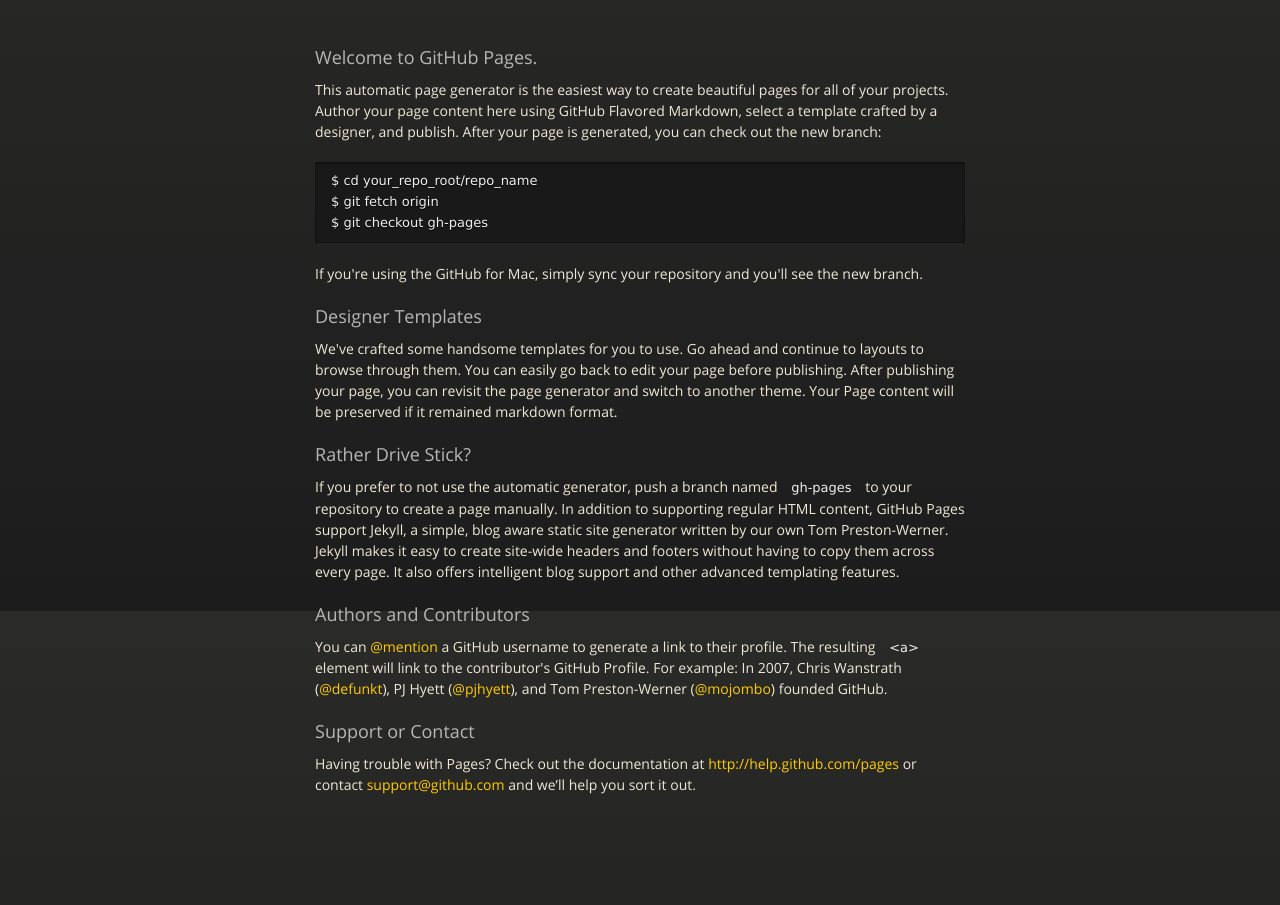
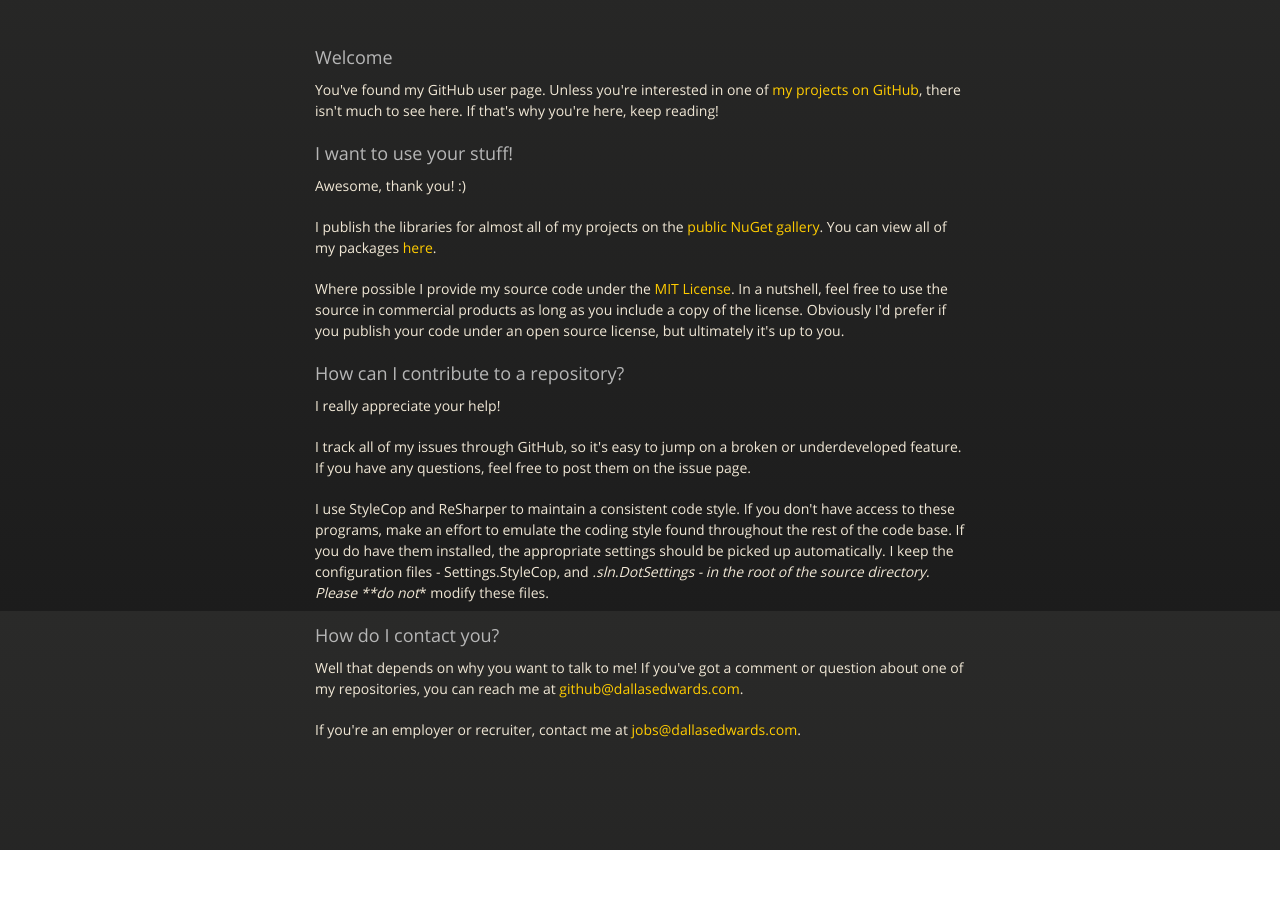
Before and after one commit to edwardsdl/edwardsdl.github.io, a plain HTML site: page index.html in a window 1280 px wide. Shown: the part 189-1094 px from the top of the page. After the commit the page ends 1039 px from the top, so only its background shows below. Drawn offline with nearby package versions, Linux system fonts and the light colour scheme.

Commit message:
Replace master branch with page content via GitHub

```diff
--- a/index.html
+++ b/index.html
@@ -3,7 +3,7 @@
   <head>
     <meta charset="utf-8">
     <meta http-equiv="X-UA-Compatible" content="chrome=1">
-    <title>edwardsdl.github.io by edwardsdl</title>
+    <title>Dallas @ GitHub by edwardsdl</title>
     <link rel="stylesheet" href="stylesheets/styles.css">
     <link rel="stylesheet" href="stylesheets/pygment_trac.css">
     <script src="https://ajax.googleapis.com/ajax/libs/jquery/1.7.1/jquery.min.js"></script>
@@ -28,39 +28,38 @@
 
       <section>
         <div id="title">
-          <h1>edwardsdl.github.io</h1>
+          <h1>Dallas @ GitHub</h1>
           <p></p>
           <hr>
           <span class="credits left">Project maintained by <a href="https://github.com/edwardsdl">edwardsdl</a></span>
           <span class="credits right">Hosted on GitHub Pages &mdash; Theme by <a href="http://twitter.com/#!/michigangraham">mattgraham</a></span>
         </div>
 
-        <h3>Welcome to GitHub Pages.</h3>
+        <h3>Welcome</h3>
 
-<p>This automatic page generator is the easiest way to create beautiful pages for all of your projects. Author your page content here using GitHub Flavored Markdown, select a template crafted by a designer, and publish. After your page is generated, you can check out the new branch:</p>
+<p>You've found my GitHub user page. Unless you're interested in one of <a href="https://github.com/edwardsdl">my projects on GitHub</a>, there isn't much to see here. If that's why you're here, keep reading!</p>
 
-<pre><code>$ cd your_repo_root/repo_name
-$ git fetch origin
-$ git checkout gh-pages
-</code></pre>
+<h3>I want to use your stuff!</h3>
 
-<p>If you're using the GitHub for Mac, simply sync your repository and you'll see the new branch.</p>
+<p>Awesome, thank you! :)</p>
 
-<h3>Designer Templates</h3>
+<p>I publish the libraries for almost all of my projects on the <a href="http://nuget.org/">public NuGet gallery</a>. You can view all of my packages <a href="https://nuget.org/profiles/edwardsdl/">here</a>.</p>
 
-<p>We've crafted some handsome templates for you to use. Go ahead and continue to layouts to browse through them. You can easily go back to edit your page before publishing. After publishing your page, you can revisit the page generator and switch to another theme. Your Page content will be preserved if it remained markdown format.</p>
+<p>Where possible I provide my source code under the <a href="http://opensource.org/licenses/MIT">MIT License</a>. In a nutshell, feel free to use the source in commercial products as long as you include a copy of the license. Obviously I'd prefer if you publish your code under an open source license, but ultimately it's up to you.</p>
 
-<h3>Rather Drive Stick?</h3>
+<h3>How can I contribute to a repository?</h3>
 
-<p>If you prefer to not use the automatic generator, push a branch named <code>gh-pages</code> to your repository to create a page manually. In addition to supporting regular HTML content, GitHub Pages support Jekyll, a simple, blog aware static site generator written by our own Tom Preston-Werner. Jekyll makes it easy to create site-wide headers and footers without having to copy them across every page. It also offers intelligent blog support and other advanced templating features.</p>
+<p>I really appreciate your help!</p>
 
-<h3>Authors and Contributors</h3>
+<p>I track all of my issues through GitHub, so it's easy to jump on a broken or underdeveloped feature. If you have any questions, feel free to post them on the issue page.</p>
 
-<p>You can <a href="https://github.com/blog/821" class="user-mention">@mention</a> a GitHub username to generate a link to their profile. The resulting <code>&lt;a&gt;</code> element will link to the contributor's GitHub Profile. For example: In 2007, Chris Wanstrath (<a href="https://github.com/defunkt" class="user-mention">@defunkt</a>), PJ Hyett (<a href="https://github.com/pjhyett" class="user-mention">@pjhyett</a>), and Tom Preston-Werner (<a href="https://github.com/mojombo" class="user-mention">@mojombo</a>) founded GitHub.</p>
+<p>I use StyleCop and ReSharper to maintain a consistent code style. If you don't have access to these programs, make an effort to emulate the coding style found throughout the rest of the code base. If you do have them installed, the appropriate settings should be picked up automatically. I keep the configuration files - Settings.StyleCop, and <em>.sln.DotSettings - in the root of the source directory. Please **do not</em>* modify these files.</p>
 
-<h3>Support or Contact</h3>
+<h3>How do I contact you?</h3>
 
-<p>Having trouble with Pages? Check out the documentation at <a href="http://help.github.com/pages">http://help.github.com/pages</a> or contact <a href="mailto:support@github.com">support@github.com</a> and we’ll help you sort it out.</p>
+<p>Well that depends on why you want to talk to me! If you've got a comment or question about one of my repositories, you can reach me at <a href="mailto:github@dallasedwards.com">github@dallasedwards.com</a>.</p>
+
+<p>If you're an employer or recruiter, contact me at <a href="mailto:jobs@dallasedwards.com">jobs@dallasedwards.com</a>.</p>
       </section>
 
     </div>
```
Also changed, not shown: params.json (+1 -1 lines).
